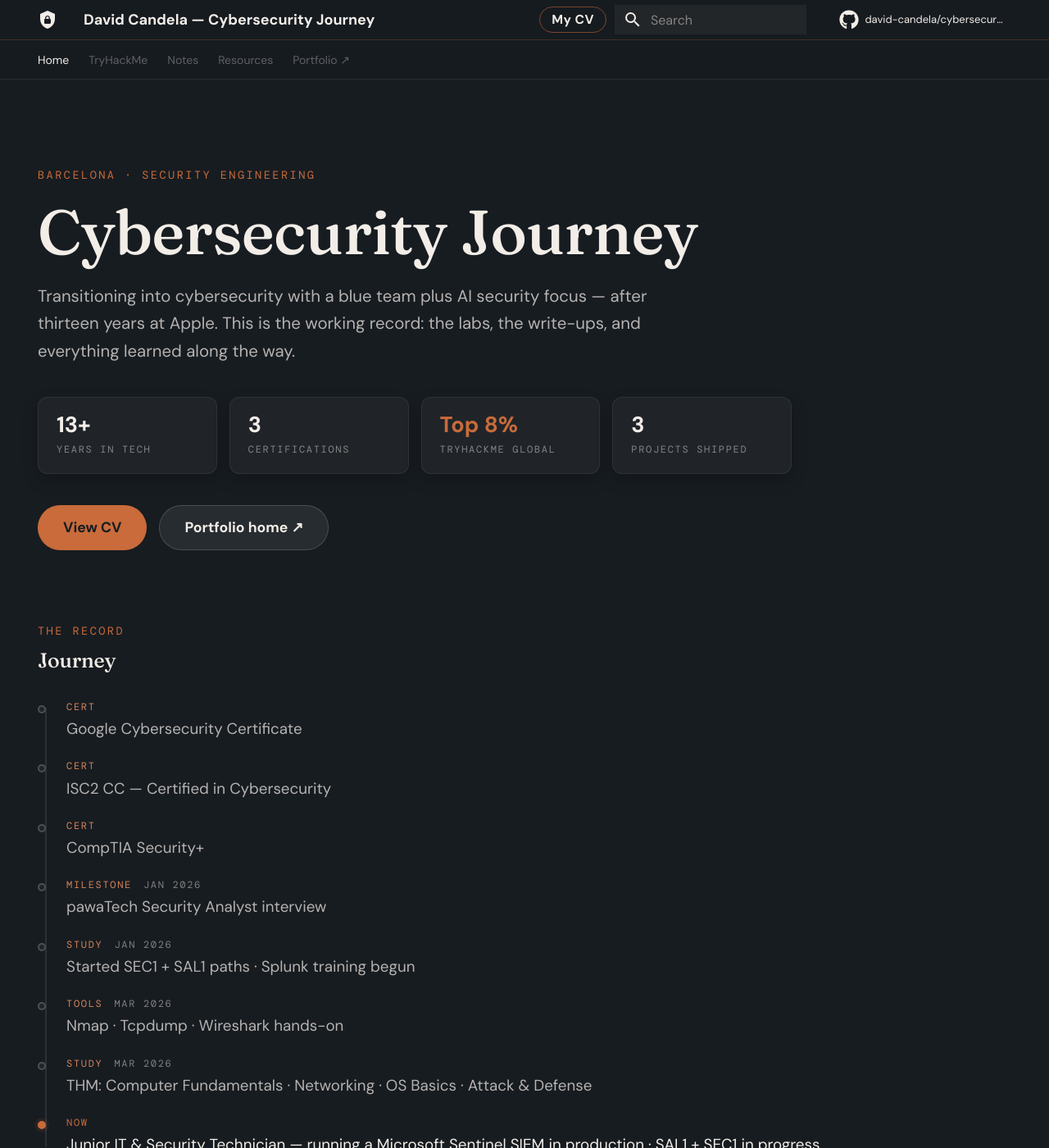
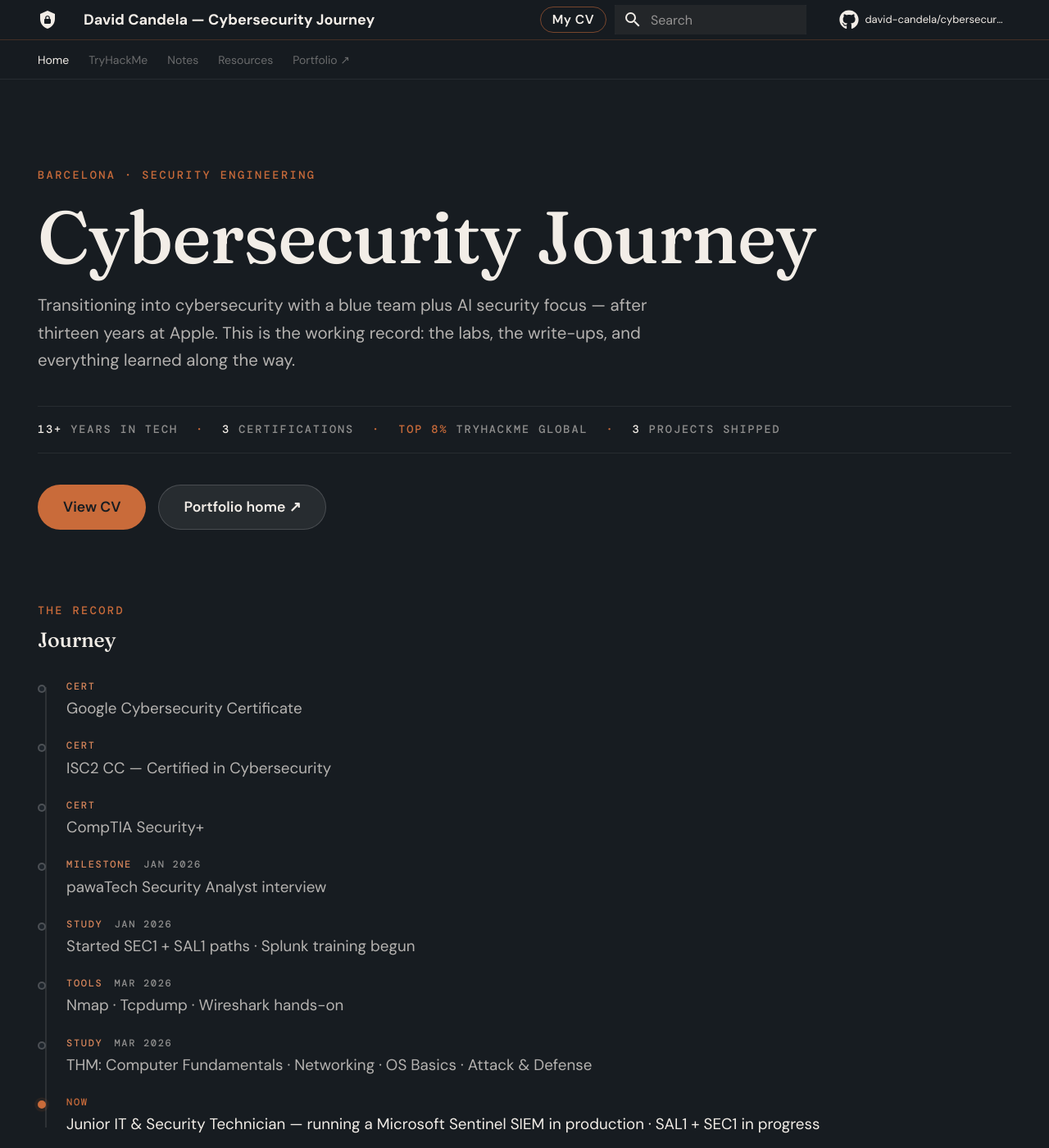
Before and after one commit to david-candela/cybersecurity_journey, an MkDocs documentation site: the page built from docs/index.md, in a window 1280 px wide and 1400 px high. Shown: the whole window at 82% size. Built offline with MkDocs 1.6.1 and Material for MkDocs 9.7.7, drawn with Linux system fonts in a browser that asks for light colours; some web fonts are replaced; comment, search, counter and statistics services are not loaded; some of the changed text lies outside the part shown.

Commit message:
Audit fixes: contrast, hero ledger line, cert distill, font loading
- --cream-faint 0.48 -> 0.55 (4.36:1 failed AA; 5.3:1 passes)
- Hero stat tiles (banned hero-metric template) -> one DM Mono ledger
  line with copper dot separators; hero title scale bumped to compensate
- Cert section: earned 2x2 grid + slim dashed in-progress strip
  (was six uniform cards)
- Fonts self-managed: theme.font off, single narrowed Google Fonts
  request (Fraunces wght 500 only), preconnects via overrides/main.html
- btn-solid literal #171c21 -> var(--ink)

Co-Authored-By: Claude Fable 5 <noreply@anthropic.com>

```diff
--- a/docs/index.md
+++ b/docs/index.md
@@ -10,12 +10,12 @@ hide:
   <h1 class="hero-title">Cybersecurity Journey</h1>
   <p class="hero-lede">Transitioning into cybersecurity with a blue team plus AI security focus — after thirteen years at Apple. This is the working record: the labs, the write-ups, and everything learned along the way.</p>
 
-  <div class="hero-stats">
-    <div class="stat-tile"><span class="stat-value">13+</span><span class="stat-label">Years in tech</span></div>
-    <div class="stat-tile"><span class="stat-value">3</span><span class="stat-label">Certifications</span></div>
-    <div class="stat-tile"><span class="stat-value stat-value--accent">Top&nbsp;8%</span><span class="stat-label">TryHackMe global</span></div>
-    <div class="stat-tile"><span class="stat-value">3</span><span class="stat-label">Projects shipped</span></div>
-  </div>
+  <p class="hero-facts">
+    <span class="fact"><span class="fact-num">13+</span> years in tech</span>
+    <span class="fact"><span class="fact-num">3</span> certifications</span>
+    <span class="fact"><span class="fact-num fact-num--accent">Top&nbsp;8%</span> TryHackMe global</span>
+    <span class="fact"><span class="fact-num">3</span> projects shipped</span>
+  </p>
 
   <div class="hero-actions">
     <a class="btn btn-solid" href="cv/">View CV</a>
@@ -127,18 +127,11 @@ hide:
     <span class="cert-verify">Verify on Credly ↗</span>
   </a>
 
-  <div class="cert-card cert-card--progress" data-animate>
-    <span class="cert-kicker"><span class="cert-live-dot"></span>In progress</span>
-    <span class="cert-title">SEC1 · Cyber Security 101</span>
-    <span class="cert-desc">TryHackMe certification path, fundamentals under exam conditions.</span>
-  </div>
+</div>
 
-  <div class="cert-card cert-card--progress" data-animate>
-    <span class="cert-kicker"><span class="cert-live-dot"></span>In progress</span>
-    <span class="cert-title">SAL1 · SOC Analyst Level 1</span>
-    <span class="cert-desc">TryHackMe SOC certification — triage and investigation in practice.</span>
-  </div>
-
+<div class="cert-strip" data-animate>
+  <span class="cert-kicker"><span class="cert-live-dot"></span>In progress</span>
+  <span class="cert-strip-label">SEC1 · Cyber Security 101 &nbsp;+&nbsp; SAL1 · SOC Analyst Level 1 <span class="cert-strip-src">· TryHackMe</span></span>
 </div>
 
 <p class="section-kicker">Toolkit</p>
--- a/docs/stylesheets/extra.css
+++ b/docs/stylesheets/extra.css
@@ -10,7 +10,7 @@
   --ink-deep:       #10151a;   /* header, footer, code blocks */
   --cream:          #f2ede7;   /* primary text, same as showcase */
   --cream-soft:     rgba(242, 237, 231, 0.72);
-  --cream-faint:    rgba(242, 237, 231, 0.48);
+  --cream-faint:    rgba(242, 237, 231, 0.55);  /* 5.3:1 on ink (AA) */
   --line:           rgba(242, 237, 231, 0.10);  /* structural borders */
   --line-soft:      rgba(255, 255, 255, 0.07);  /* card borders at rest */
   --glass:          rgba(255, 255, 255, 0.04);  /* card fill */
@@ -22,6 +22,11 @@
   --copper-edge:    rgba(201, 107, 58, 0.50);   /* hover borders */
   --shadow-card:    0 14px 32px rgba(0, 0, 0, 0.35);
   --ease-standard:  cubic-bezier(0.2, 0, 0, 1);
+
+  /* Fonts are self-managed (theme.font: false) — single Google Fonts
+     request in mkdocs.yml extra_css; these vars feed Material's stacks */
+  --md-text-font: "DM Sans";
+  --md-code-font: "DM Mono";
 
   /* Material custom primary/accent (palette: custom in mkdocs.yml) */
   --md-primary-fg-color:        var(--copper);
@@ -312,8 +317,8 @@ body,
 }
 
 .md-typeset h1.hero-title {
-  font-size: clamp(2.6rem, 6vw, 3.8rem);
-  line-height: 1.05;
+  font-size: clamp(2.8rem, 7vw, 4.6rem);
+  line-height: 1.02;
   margin: 0 0 1.1rem;
 }
 
@@ -325,44 +330,53 @@ body,
   margin: 0 0 1.9rem;
 }
 
-.hero-stats {
-  display: grid;
-  grid-template-columns: repeat(auto-fit, minmax(150px, 1fr));
-  gap: 0.75rem;
-  max-width: 46rem;
-  margin: 0 0 1.9rem;
-}
-
-.stat-tile {
+/* One ledger line instead of stat tiles: this is a journal, so the
+   facts read as a log entry — tiny mono against the enormous serif. */
+.md-typeset .hero-facts {
   display: flex;
-  flex-direction: column;
-  gap: 0.4rem;
-  background-color: var(--glass);
-  border: 1px solid var(--line-soft);
-  border-radius: 12px;
-  padding: 0.95rem 1.1rem;
-  box-shadow: 0 8px 20px rgba(0, 0, 0, 0.20);
-}
-
-.stat-value {
-  font-family: 'DM Sans', system-ui, sans-serif;
-  font-size: 1.35rem;
-  font-weight: 600;
-  line-height: 1;
-  color: var(--cream);
-}
-
-.stat-value--accent {
-  color: var(--copper);
-}
-
-.stat-label {
+  flex-wrap: wrap;
+  align-items: baseline;
+  row-gap: 0.5rem;
   font-family: 'DM Mono', Menlo, monospace;
-  font-size: 0.6rem;
+  font-size: 0.68rem;
   font-weight: 500;
   text-transform: uppercase;
   letter-spacing: 0.14em;
   color: var(--cream-faint);
+  border-top: 1px solid var(--line-soft);
+  border-bottom: 1px solid var(--line-soft);
+  padding: 0.85rem 0;
+  margin: 0 0 1.9rem;
+}
+
+.fact {
+  white-space: nowrap;
+}
+
+.fact + .fact::before {
+  content: "·";
+  color: var(--copper);
+  margin: 0 1.1rem;
+}
+
+.fact-num {
+  color: var(--cream);
+}
+
+.fact-num--accent {
+  color: var(--copper);
+}
+
+@media (max-width: 540px) {
+  .md-typeset .hero-facts {
+    flex-direction: column;
+    row-gap: 0.45rem;
+  }
+
+  .fact + .fact::before {
+    content: "";
+    margin: 0;
+  }
 }
 
 .hero-actions {
@@ -389,14 +403,14 @@ body,
 
 .md-typeset a.btn-solid {
   background-color: var(--copper);
-  color: #171c21;
+  color: var(--ink);
   border: 1px solid transparent;
 }
 
 .md-typeset a.btn-solid:hover,
 .md-typeset a.btn-solid:focus {
   background-color: var(--copper-light);
-  color: #171c21;
+  color: var(--ink);
   transform: translateY(-1px);
 }
 
@@ -424,13 +438,9 @@ body,
 /* ── Certification cards ── */
 .cert-grid {
   display: grid;
-  grid-template-columns: repeat(3, 1fr);
+  grid-template-columns: repeat(2, 1fr);
   gap: 0.9rem;
-  margin: 1.5rem 0 1rem;
-}
-
-@media (max-width: 900px) {
-  .cert-grid { grid-template-columns: repeat(2, 1fr); }
+  margin: 1.5rem 0 0.9rem;
 }
 
 @media (max-width: 540px) {
@@ -460,9 +470,25 @@ body,
   box-shadow: var(--shadow-card);
 }
 
-.cert-card--progress {
-  border-style: dashed;
-  border-color: rgba(201, 107, 58, 0.35);
+/* In-progress strip: one slim dashed ledger row under the earned grid */
+.md-typeset .cert-strip {
+  display: flex;
+  flex-wrap: wrap;
+  align-items: baseline;
+  gap: 0.4rem 1.25rem;
+  border: 1px dashed rgba(201, 107, 58, 0.35);
+  border-radius: 14px;
+  padding: 0.9rem 1.25rem;
+  margin: 0 0 1rem;
+}
+
+.cert-strip-label {
+  font-size: 0.9rem;
+  color: var(--cream-soft);
+}
+
+.cert-strip-src {
+  color: var(--cream-faint);
 }
 
 .cert-kicker {
--- a/mkdocs.yml
+++ b/mkdocs.yml
@@ -10,9 +10,7 @@ theme:
     scheme: slate
     primary: custom
     accent: custom
-  font:
-    text: DM Sans
-    code: DM Mono
+  font: false
   icon:
     logo: material/shield-lock
     repo: fontawesome/brands/github
@@ -29,7 +27,9 @@ theme:
     - toc.follow
 
 extra_css:
-  - https://fonts.googleapis.com/css2?family=Fraunces:ital,opsz,wght@0,9..144,300..700;1,9..144,300..700&display=swap
+  # Single font request, weights narrowed to what the design system uses
+  # (theme.font is disabled; --md-text-font/--md-code-font set in extra.css)
+  - https://fonts.googleapis.com/css2?family=DM+Mono:wght@400;500&family=DM+Sans:ital,wght@0,400;0,500;0,600;0,700;1,400&family=Fraunces:opsz,wght@9..144,500&display=swap
   - stylesheets/extra.css
 
 extra_javascript:
--- /dev/null
+++ b/overrides/main.html
@@ -0,0 +1,6 @@
+{% extends "base.html" %}
+
+{% block extrahead %}
+  <link rel="preconnect" href="https://fonts.googleapis.com">
+  <link rel="preconnect" href="https://fonts.gstatic.com" crossorigin>
+{% endblock %}
```
Also changed, not shown: DESIGN.md (+9 -6 lines).
